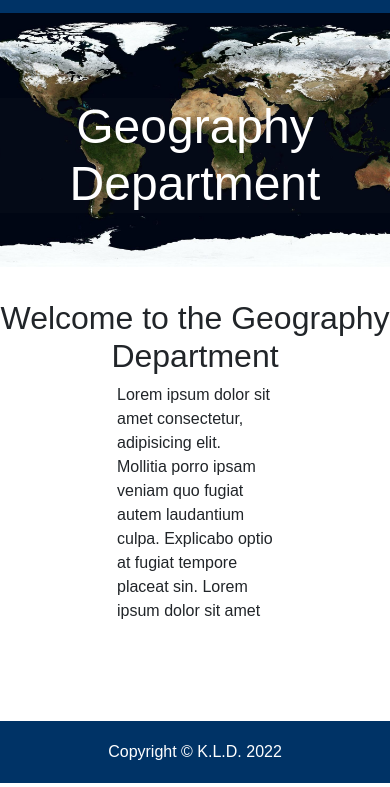
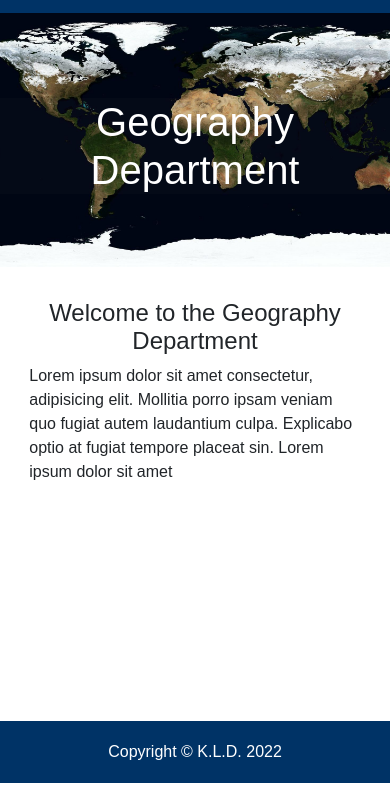
Before and after one commit to dennisgarbis/geography, a plain HTML site: page index.html in a window 390 px wide. Shown: the part 57-844 px from the top of the page. Drawn offline with nearby package versions, Linux system fonts and the light colour scheme.

Commit message:
added media query for h1 h2 p

```diff
--- a/styles.css
+++ b/styles.css
@@ -112,4 +112,15 @@ footer {
         margin-right: .5rem;
     }
 
+    h1 {
+        font-size: 2.5rem;
+    }
+
+    h2 {
+        font-size: 1.5rem;
+    }
+
+    p {
+        width: 85%
+    };
 }
```
